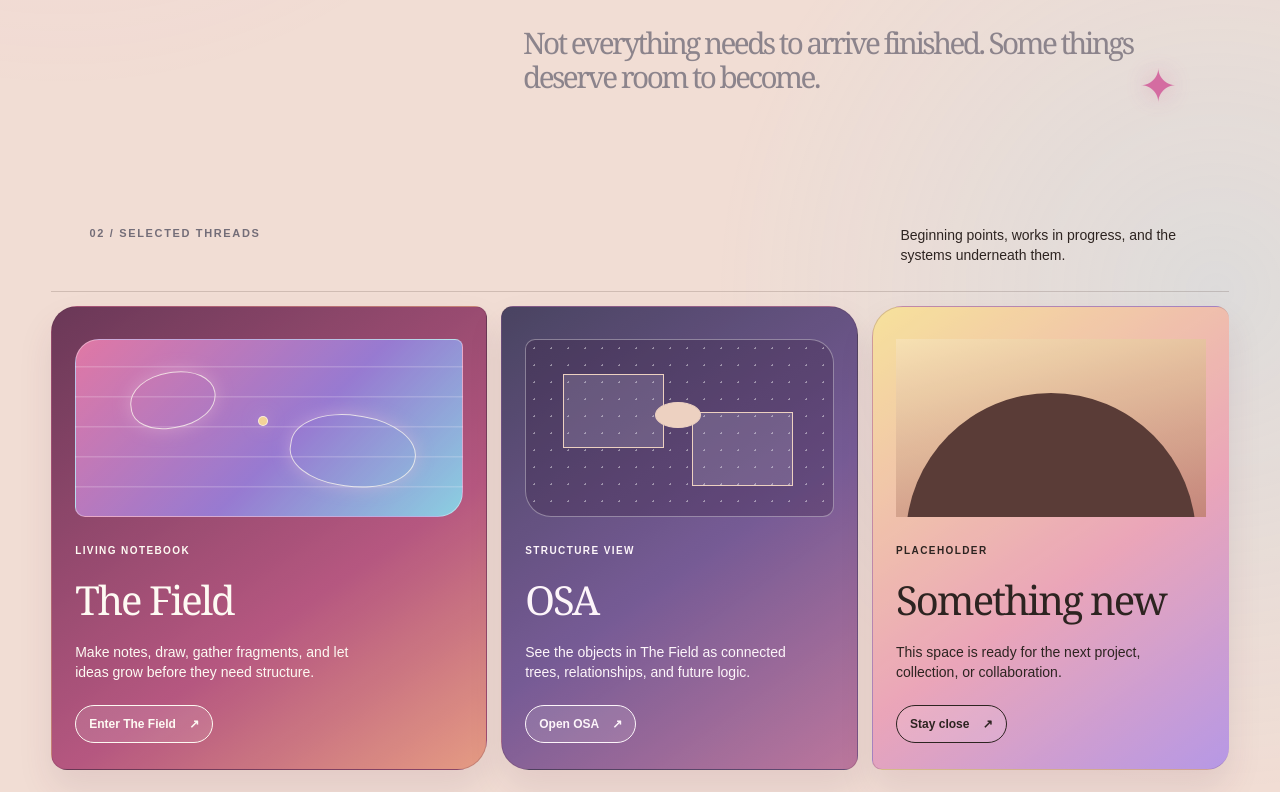
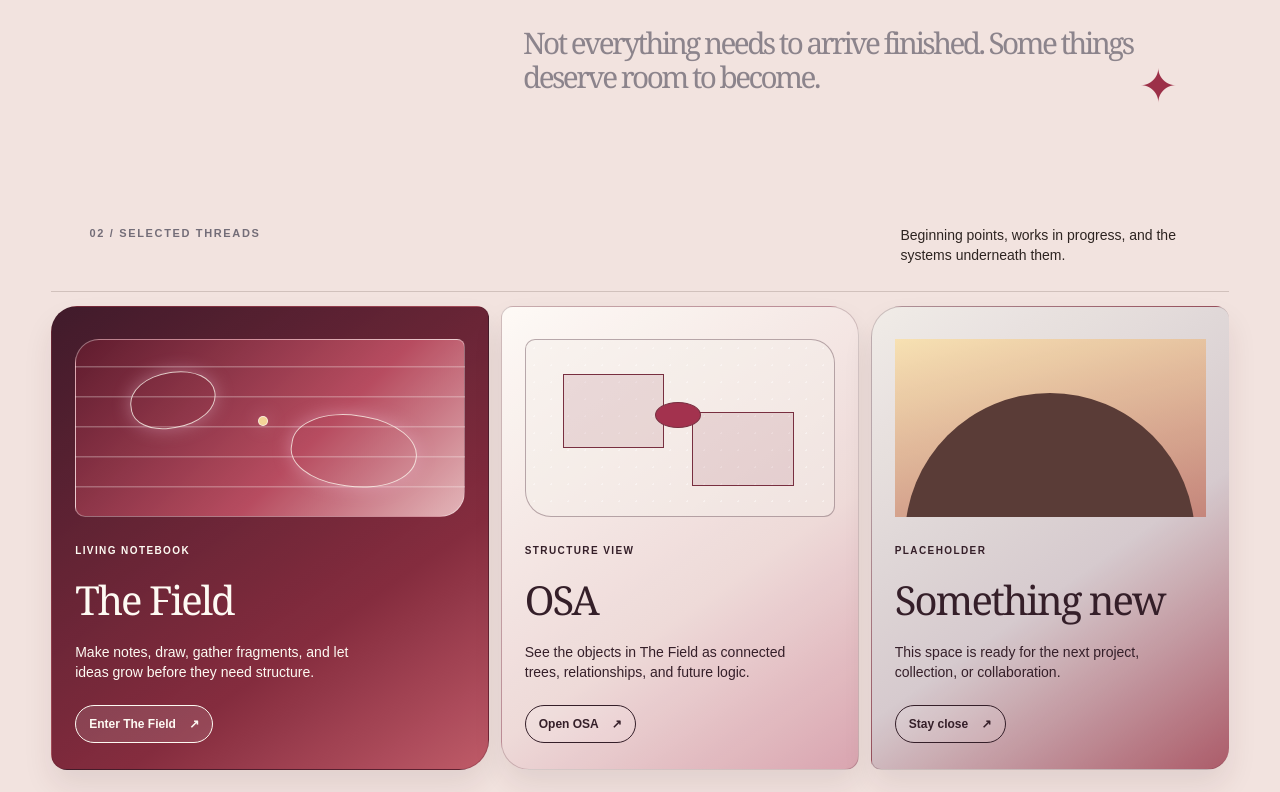
Before and after one commit to juliaaurorahart/juliaaurorahart-com, a React (Vite) app: page / in a window 1280 px wide. Shown: the part 1110-1902 px from the top of the page. Built offline with nearby package versions, Linux system fonts and the light colour scheme.

Commit message:
Refine website into rich editorial pink

```diff
--- a/app/globals.css
+++ b/app/globals.css
@@ -69,3 +69,12 @@ footer { display: flex; justify-content: space-between; padding: 20px 4vw; color
 .closing { position: relative; overflow: hidden; background: radial-gradient(circle at 84% 40%, rgba(255,193,101,.55), transparent 16%), linear-gradient(132deg, #3e234c, #8a2f6b 56%, #e46275); }.closing::after { content: '✧'; position: absolute; right: 10vw; bottom: -44px; color: rgba(255,220,132,.7); font-size: 190px; transform: rotate(18deg); }
 footer { background: #351e3d; color: #ffd7ef; }
 @media (max-width: 760px) { .work-grid { padding: 14px 5vw 0; }.project-card { margin-bottom: 14px; }.hero::before { bottom: 22px; letter-spacing: .18em; }.manifesto::after { right: 7vw; } }
+
+/* Rich editorial pink: dramatic, feminine, and clean rather than candy-coloured. */
+.site-shell { --paper: color-mix(in srgb, #f2e3df var(--drab), #fff8f5 var(--bright)); background: radial-gradient(circle at 95% 20%, rgba(203,28,66,.11), transparent 22%), var(--paper); }
+.hero { background: radial-gradient(circle at 78% 20%, rgba(255,247,239,.84) 0 4%, transparent 15%), radial-gradient(ellipse at 73% 28%, rgba(231,104,143,.5), transparent 27%), linear-gradient(128deg, #271b25 0%, #741a35 44%, #c82f4e 71%, #f0a0a6 100%); }
+.hero::before { color: rgba(255,241,224,.74); text-shadow: 0 0 18px rgba(255,180,206,.72); }
+.manifesto::after { color: #bd2648; text-shadow: none; }
+.work-grid { gap: 12px; }.project-card { border-color: rgba(85,24,38,.22); box-shadow: 0 16px 30px rgba(70,17,36,.09); }.large-card { background: linear-gradient(145deg, #4b172d, #9f243d 67%, #de5265); }.project-card:not(.large-card):not(.pale-card) { color: #3b1d2b; background: linear-gradient(145deg, #fffaf4, #f4d8d6 61%, #e9a0af); }.pale-card { color: #3b1d2b; background: linear-gradient(145deg, #f2ece5, #d9c9ce 58%, #c45467); }
+.mark-field-notes { background: repeating-linear-gradient(0deg, transparent 0 28px, rgba(255,250,246,.28) 29px 30px), linear-gradient(135deg, #73162f, #d7435e 60%, #f1b2b7); }.mark-canvas { border-color: rgba(76,27,44,.35); background-color: rgba(246,239,232,.44); }.mark-canvas span { border-color: #8e2840; background: rgba(173,49,77,.13); }.mark-canvas span:nth-child(3) { background: #c5284f; }
+.closing { background: radial-gradient(circle at 84% 40%, rgba(255,242,218,.48), transparent 14%), linear-gradient(132deg, #281b28, #6f1a36 52%, #b72e4b); }.closing::after { color: rgba(255,235,224,.42); }
```
